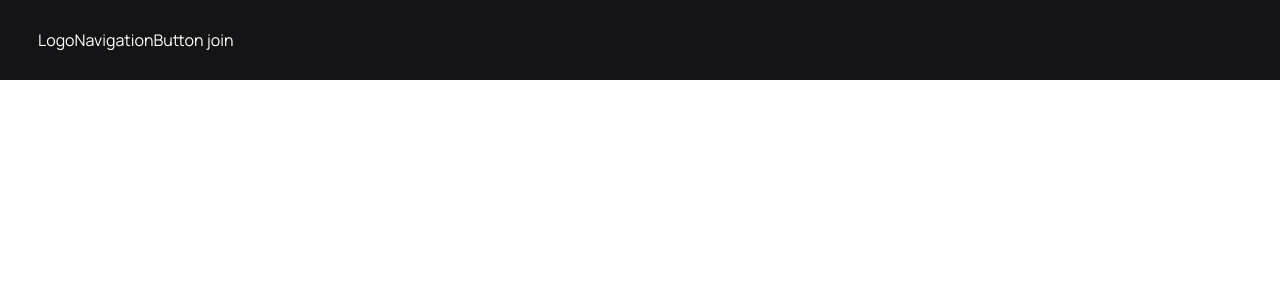
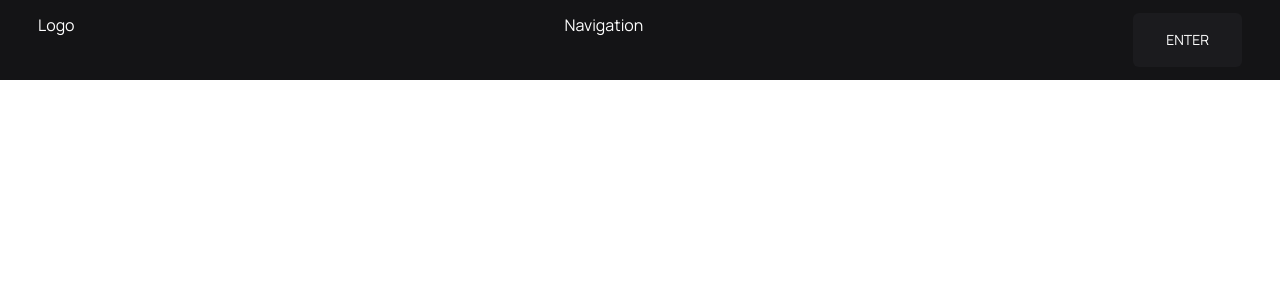
Before and after one commit to denis-dimitriev/nova-seller, a React (Create React App) app: page / in a window 1280 px wide. Shown: the top 300 px of the page. Built offline with nearby package versions, Linux system fonts and the light colour scheme.

Commit message:
create ui link

```diff
--- a/src/components/organisms/header/Header.tsx
+++ b/src/components/organisms/header/Header.tsx
@@ -1,12 +1,13 @@
 import React from "react";
+import { JoinUs } from "../../ui";
 
 export const Header = () => {
   return (
     <header className="flex h-[80px] content-center text-white">
-      <div className="m-auto flex w-[1220px] content-center p-2">
+      <div className="m-auto flex w-[1220px] content-center justify-between p-2 ">
         <div>Logo</div>
         <div>Navigation</div>
-        <div>Button join</div>
+        <JoinUs>Enter</JoinUs>
       </div>
     </header>
   );
--- /dev/null
+++ b/src/components/ui/index.ts
@@ -0,0 +1 @@
+export * from './join-us/JoinUs'
--- /dev/null
+++ b/src/components/ui/join-us/JoinUs.tsx
@@ -0,0 +1,16 @@
+import { HTMLProps } from "react";
+import { Link } from "react-router-dom";
+
+interface JoinUsProps extends HTMLProps<HTMLButtonElement> {}
+
+export const JoinUs: React.FC<JoinUsProps> = ({
+  children,
+  className,
+}) => {
+  return (
+    <Link to="auth"
+    className={`${className} rounded-md border-[1px] border-transparent bg-[#1B1B1E] py-4 px-8 text-sm uppercase transition-all hover:border-white`}>
+      {children}
+    </Link>
+  );
+};
--- a/src/index.css
+++ b/src/index.css
@@ -4,6 +4,13 @@
 @tailwind components;
 @tailwind utilities;
 
+
+*,
+*:before,
+*:after {
+  box-sizing: border-box;
+}
+
 body {
   margin: 0;
   font-family: 'Manrope', sans-serif;
```
